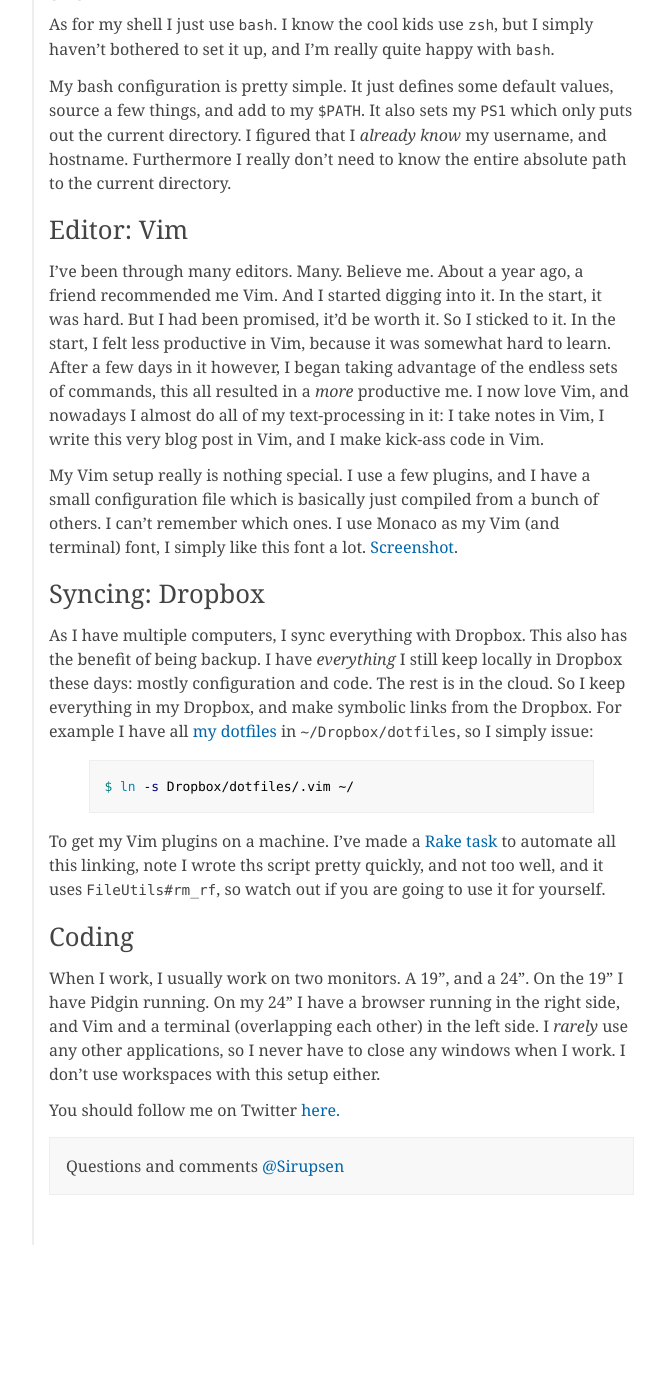
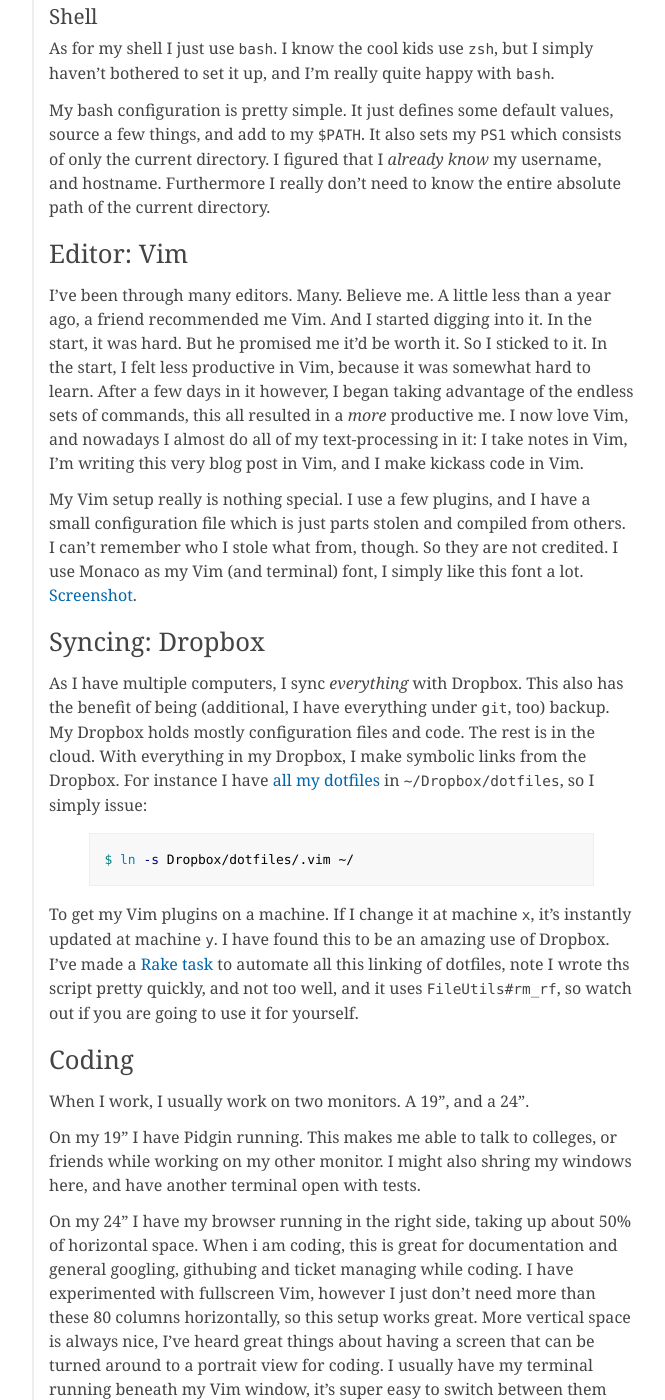
Before and after one commit to igor47/blog, a Jekyll site: the page built from _posts/2010-09-19-a-rubyists-development-environment.md, in a window 1280 px wide and 1400 px high, scrolled down 637 px. Shown: the whole window, without its empty margins (218-883 px from the left). Built offline with Jekyll 4.4.1, drawn with Linux system fonts in a browser that asks for light colours; Markdown is read by kramdown in place of the engine named in the settings; comment, search, counter and statistics services are not loaded; before the commit the page ends 1882 px from its top, so only the background shows below that; some of the changed text lies outside the part shown.

Commit message:
Redid parts of the post.

```diff
--- a/_posts/2010-09-19-a-rubyists-development-environment.md
+++ b/_posts/2010-09-19-a-rubyists-development-environment.md
@@ -3,41 +3,45 @@
 title: A Rubyist's development environment
 ---
 
-I consider myself a Rubyist and a minimalist. I want my tools to be few, but I want to be the master of those few tools. *Few sharp tools*.
-It's been about a year since I started programming, this post is supposed to give you a look into my toolbox. I hope it can be of inspiration to you.
+I consider myself a Rubyist and a minimalist. I want my tools to be few, and sharp. That means I only want few tools, but I want to master these tools.
+Now it's been about a year since I started programming, this post is supposed to give you a look into my toolbox. I hope it can be of inspiration to you.
 
 I've open sourced all my dotfiles [on Github](http://github.com/Sirupsen/dotfiles).
 
 ## Operating System: Linux and Mac
 
-My primary development platform is my desktop computer, running [Arch Linux](http://sirupsen.com/my-experience-with-arch-linux "See my blog post about my experience with Arch Linux"). It's a dual screen setup, which I learned to *love*. I also own a Macbook, primarily used for schoolwork and field coding.
+My primary development platform is my desktop running [Arch Linux](http://sirupsen.com/my-experience-with-arch-linux "See my blog post about my experience with Arch Linux"). It's a dual screen setup, which I learned to *love*. I also own a Macbook, primarily used for schoolwork and field coding.
 
-As for my desktop setup of noteworthy tools besides my editor, I use bleeding-edge Chromium as my browser. And I use [Openbox](http://openbox.org/wiki) as my window manager. I use Sakura as my terminal, simply because it's lightweight, simple to setup and it does its job.
+As for my desktop setup of noteworthy tools besides my editor, I use bleeding-edge Chromium as my browser. I might switch to [Uzbl](http://www.uzbl.org/) someday. I use [Openbox](http://openbox.org/wiki) as my window manager. Sakura as my terminal, simply because it's lightweight, simple to setup and it does its job.
 
-I have Openbox [configured to act like Vim](http://github.com/Sirupsen/dotfiles/blob/master/.config/openbox/rc.xml), and Chromium I use [Vimium](https://chrome.google.com/extensions/detail/dbepggeogbaibhgnhhndojpepiihcmeb) to achieve the same Vim behavior. In theory I never have to touch my mouse.
+I have Openbox [configured to act like Vim](http://github.com/Sirupsen/dotfiles/blob/master/.config/openbox/rc.xml), and for Chromium I use [Vimium](https://chrome.google.com/extensions/detail/dbepggeogbaibhgnhhndojpepiihcmeb) to achieve the same Vim behavior. In theory I *never* have to touch my mouse.
 
 ### Shell
 
 As for my shell I just use `bash`. I know the cool kids use `zsh`, but I simply haven't bothered to set it up, and I'm really quite happy with `bash`.
 
-My bash configuration is pretty simple. It just defines some default values, source a few things, and add to my `$PATH`. It also sets my `PS1` which only puts out the current directory. I figured that I *already know* my username, and hostname. Furthermore I really don't need to know the entire absolute path to the current directory.
+My bash configuration is pretty simple. It just defines some default values, source a few things, and add to my `$PATH`. It also sets my `PS1` which consists of only the current directory. I figured that I *already know* my username, and hostname. Furthermore I really don't need to know the entire absolute path of the current directory.
 
 ## Editor: Vim
 
-I've been through many editors. Many. Believe me. About a year ago, a friend recommended me Vim. And I started digging into it. In the start, it was hard. But I had been promised, it'd be worth it. So I sticked to it. In the start, I felt less productive in Vim, because it was somewhat hard to learn. After a few days in it however, I began taking advantage of the endless sets of commands, this all resulted in a *more* productive me. I now love Vim, and nowadays I almost do all of my text-processing in it: I take notes in Vim, I write this very blog post in Vim, and I make kick-ass code in Vim.
+I've been through many editors. Many. Believe me. A little less than a year ago, a friend recommended me Vim. And I started digging into it. In the start, it was hard. But he promised me it'd be worth it. So I sticked to it. In the start, I felt less productive in Vim, because it was somewhat hard to learn. After a few days in it however, I began taking advantage of the endless sets of commands, this all resulted in a *more* productive me. I now love Vim, and nowadays I almost do all of my text-processing in it: I take notes in Vim, I'm writing this very blog post in Vim, and I make kickass code in Vim.
 
-My Vim setup really is nothing special. I use a few plugins, and I have a small configuration file which is basically just compiled from a bunch of others. I can't remember which ones. I use Monaco as my Vim (and terminal) font, I simply like this font a lot. [Screenshot](http://imgur.com/IdNuY.png).
+My Vim setup really is nothing special. I use a few plugins, and I have a small configuration file which is just parts stolen and compiled from others. I can't remember who I stole what from, though. So they are not credited. I use Monaco as my Vim (and terminal) font, I simply like this font a lot. [Screenshot](http://imgur.com/IdNuY.png).
 
 ## Syncing: Dropbox
 
-As I have multiple computers, I sync everything with Dropbox. This also has the benefit of being backup. I have *everything* I still keep locally in Dropbox these days: mostly configuration and code. The rest is in the cloud. So I keep everything in my Dropbox, and make symbolic links from the Dropbox. For example I have all [my dotfiles](http://github.com/Sirupsen/dotfiles) in `~/Dropbox/dotfiles`, so I simply issue:
+As I have multiple computers, I sync *everything* with Dropbox. This also has the benefit of being (additional, I have everything under `git`, too) backup. My Dropbox holds mostly configuration files and code. The rest is in the cloud. With everything in my Dropbox, I make symbolic links from the Dropbox. For instance I have [all my dotfiles](http://github.com/Sirupsen/dotfiles) in `~/Dropbox/dotfiles`, so I simply issue:
 
 {% highlight bash %}
 $ ln -s Dropbox/dotfiles/.vim ~/
 {% endhighlight %}
 
-To get my Vim plugins on a machine. I've made a [Rake task](http://github.com/Sirupsen/dotfiles/blob/master/Rakefile) to automate all this linking, note I wrote ths script pretty quickly, and not too well, and it uses `FileUtils#rm_rf`, so watch out if you are going to use it for yourself.
+To get my Vim plugins on a machine. If I change it at machine `x`, it's instantly updated at machine `y`. I have found this to be an amazing use of Dropbox. I've made a [Rake task](http://github.com/Sirupsen/dotfiles/blob/master/Rakefile) to automate all this linking of dotfiles, note I wrote ths script pretty quickly, and not too well, and it uses `FileUtils#rm_rf`, so watch out if you are going to use it for yourself.
 
 ## Coding
 
-When I work, I usually work on two monitors. A 19", and a 24". On the 19" I have Pidgin running. On my 24" I have a browser running in the right side, and Vim and a terminal (overlapping each other) in the left side. I *rarely* use any other applications, so I never have to close any windows when I work. I don't use workspaces with this setup either.
+When I work, I usually work on two monitors. A 19", and a 24".
+
+On my 19" I have Pidgin running. This makes me able to talk to colleges, or friends while working on my other monitor. I might also shring my windows here, and have another terminal open with tests.
+
+On my 24" I have my browser running in the right side, taking up about 50% of horizontal space. When i am coding, this is great for documentation and general googling, githubing and ticket managing while coding. I have experimented with fullscreen Vim, however I just don't need more than these 80 columns horizontally, so this setup works great. More vertical space is always nice, I've heard great things about having a screen that can be turned around to a portrait view for coding. I usually have my terminal running beneath my Vim window, it's super easy to switch between them with my Openbox Vim configuration.
```
